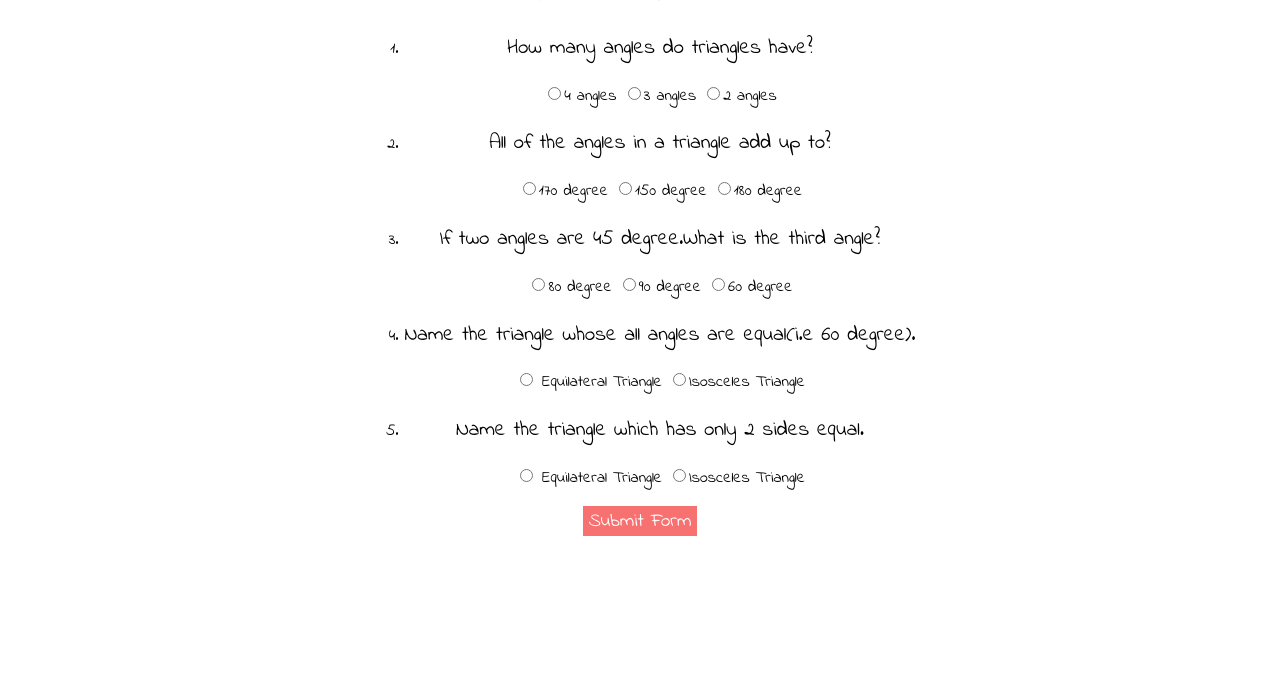
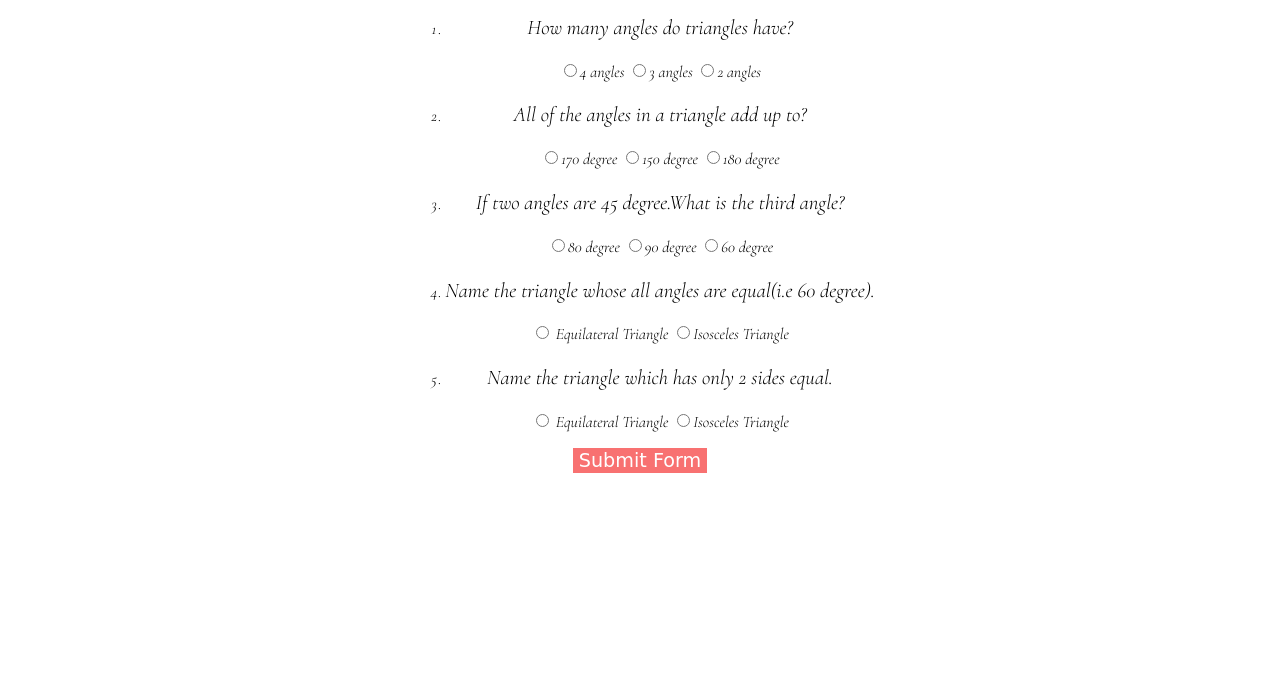
Before and after one commit to Parul1999/FunWithTriangles, a plain HTML site: page index.html in a window 1280 px wide. Shown: the part 121-800 px from the top of the page. Drawn offline with Linux system fonts and the light colour scheme.

Commit message:
Update style.css

```diff
--- a/style.css
+++ b/style.css
@@ -1,10 +1,10 @@
-@import url('https://fonts.googleapis.com/css2?family=Indie+Flower&display=swap');
+@import url('https://fonts.googleapis.com/css2?family=Cormorant:ital,wght@1,300&display=swap');
 :root
 {
     --primary-color:#F87171
 }
 body
-{   font-family: 'Indie Flower', cursive;
+{   font-family: 'Cormorant', serif;
     margin:0;
 }
 header
```
